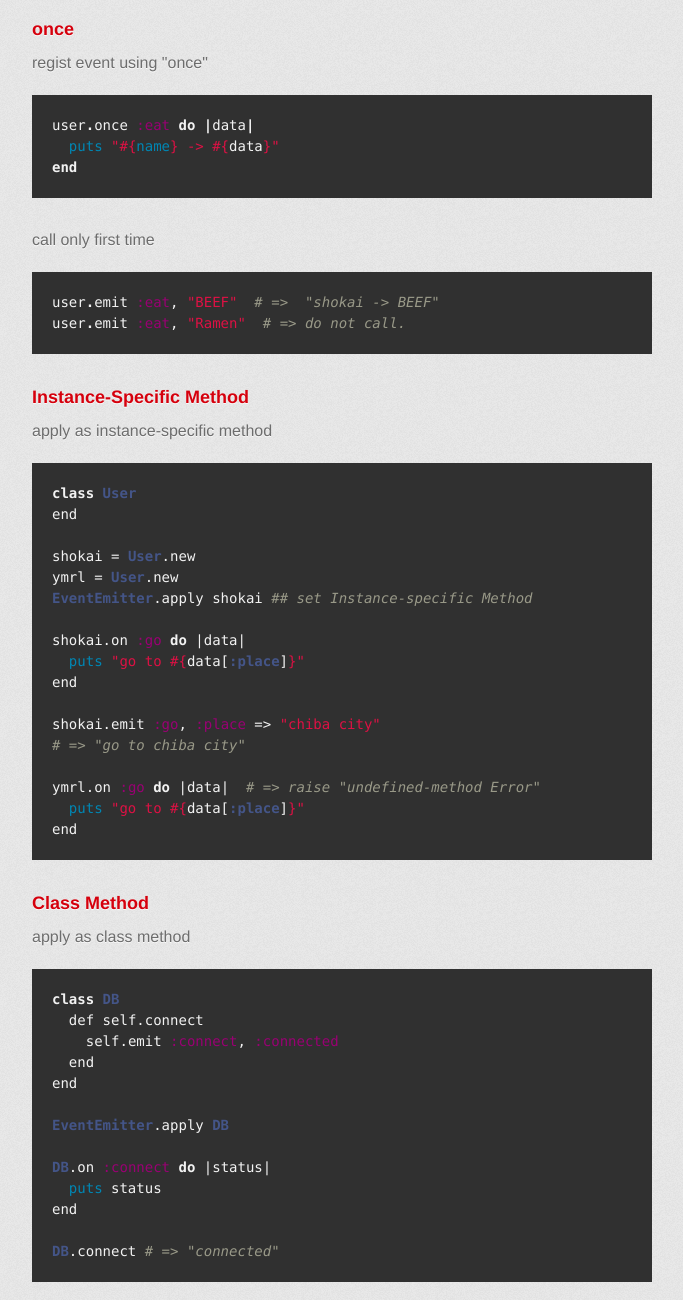
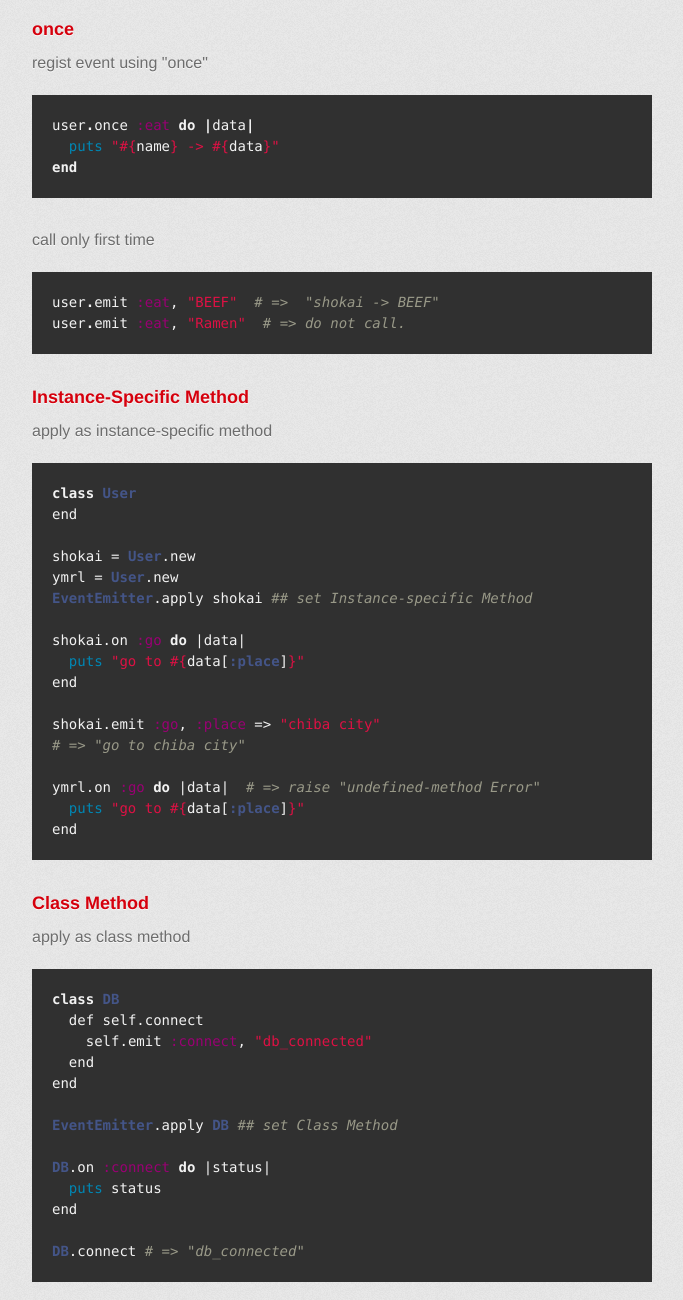
Before and after one commit to shokai/event_emitter, a plain HTML site: page index.html in a window 1280 px wide. Shown: the part 1360-2660 px from the top of the page, without its empty margins (298-981 px from the left). Drawn offline with Linux system fonts and the light colour scheme; a web font is replaced by a local one.

Commit message:
update docs

```diff
--- a/index.html
+++ b/index.html
@@ -67,7 +67,7 @@
 <div class="highlight"><pre><span class="n">user</span> <span class="o">=</span> <span class="no">User</span><span class="o">.</span><span class="n">new</span>
 <span class="n">user</span><span class="o">.</span><span class="n">name</span> <span class="o">=</span> <span class="s2">"shokai"</span>
 <span class="n">user</span><span class="o">.</span><span class="n">on</span> <span class="ss">:go</span> <span class="k">do</span> <span class="o">|</span><span class="n">data</span><span class="o">|</span>
-  <span class="nb">puts</span> <span class="s2">"</span><span class="si">#{</span><span class="nb">name</span><span class="si">}</span><span class="s2"> go to </span><span class="si">#{</span><span class="n">data</span><span class="o">[</span><span class="ss">:place</span><span class="o">]</span><span class="si">}</span><span class="s2">"</span>
+  <span class="nb">puts</span> <span class="s2">"</span><span class="si">#{</span><span class="n">name</span><span class="si">}</span><span class="s2"> go to </span><span class="si">#{</span><span class="n">data</span><span class="o">[</span><span class="ss">:place</span><span class="o">]</span><span class="si">}</span><span class="s2">"</span>
 <span class="k">end</span>
 </pre></div>
 
@@ -82,7 +82,7 @@
 <p>regist event using "once"</p>
 
 <div class="highlight"><pre><span class="n">user</span><span class="o">.</span><span class="n">once</span> <span class="ss">:eat</span> <span class="k">do</span> <span class="o">|</span><span class="n">data</span><span class="o">|</span>
-  <span class="nb">puts</span> <span class="s2">"</span><span class="si">#{</span><span class="nb">name</span><span class="si">}</span><span class="s2"> -&gt; </span><span class="si">#{</span><span class="n">data</span><span class="si">}</span><span class="s2">"</span>
+  <span class="nb">puts</span> <span class="s2">"</span><span class="si">#{</span><span class="n">name</span><span class="si">}</span><span class="s2"> -&gt; </span><span class="si">#{</span><span class="n">data</span><span class="si">}</span><span class="s2">"</span>
 <span class="k">end</span>
 </pre></div>
 
@@ -121,17 +121,17 @@
 
 <div class="highlight"><pre><span class="k">class</span> <span class="nc">DB</span>
   <span class="n">def</span> <span class="n">self</span><span class="p">.</span><span class="n">connect</span>
-    <span class="n">self</span><span class="p">.</span><span class="n">emit</span> <span class="ss">:connect</span><span class="p">,</span> <span class="ss">:connected</span>
+    <span class="n">self</span><span class="p">.</span><span class="n">emit</span> <span class="ss">:connect</span><span class="p">,</span> <span class="s">&quot;db_connected&quot;</span>
   <span class="n">end</span>
 <span class="n">end</span>
 
-<span class="nc">EventEmitter</span><span class="p">.</span><span class="n">apply</span> <span class="nc">DB</span>
+<span class="nc">EventEmitter</span><span class="p">.</span><span class="n">apply</span> <span class="nc">DB</span> <span class="c1">## set Class Method</span>
 
 <span class="nc">DB</span><span class="p">.</span><span class="n">on</span> <span class="ss">:connect</span> <span class="k">do</span> <span class="p">|</span><span class="n">status</span><span class="p">|</span>
   <span class="nb">puts</span> <span class="n">status</span>
 <span class="n">end</span>
 
-<span class="nc">DB</span><span class="p">.</span><span class="n">connect</span> <span class="c1"># =&gt; "connected"</span>
+<span class="nc">DB</span><span class="p">.</span><span class="n">connect</span> <span class="c1"># =&gt; "db_connected"</span>
 </pre></div>
 
 <h3>More Samples</h3>
```
